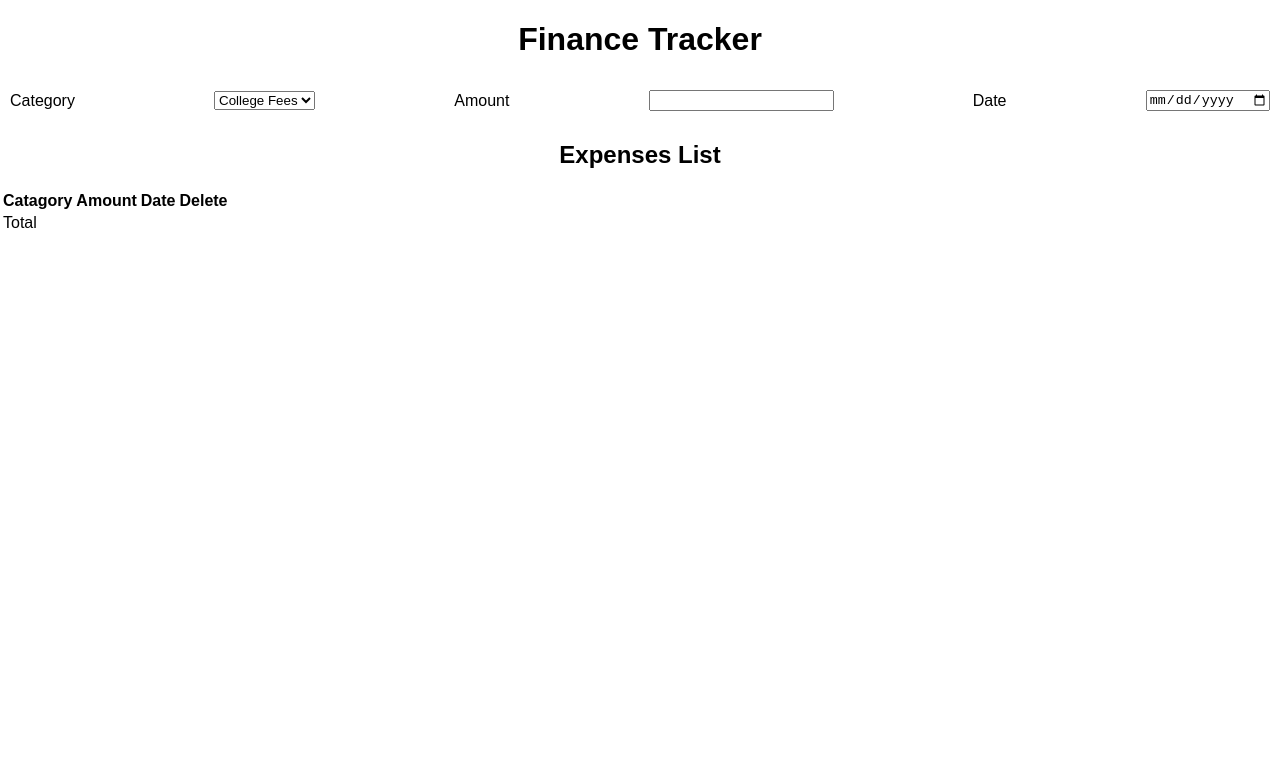
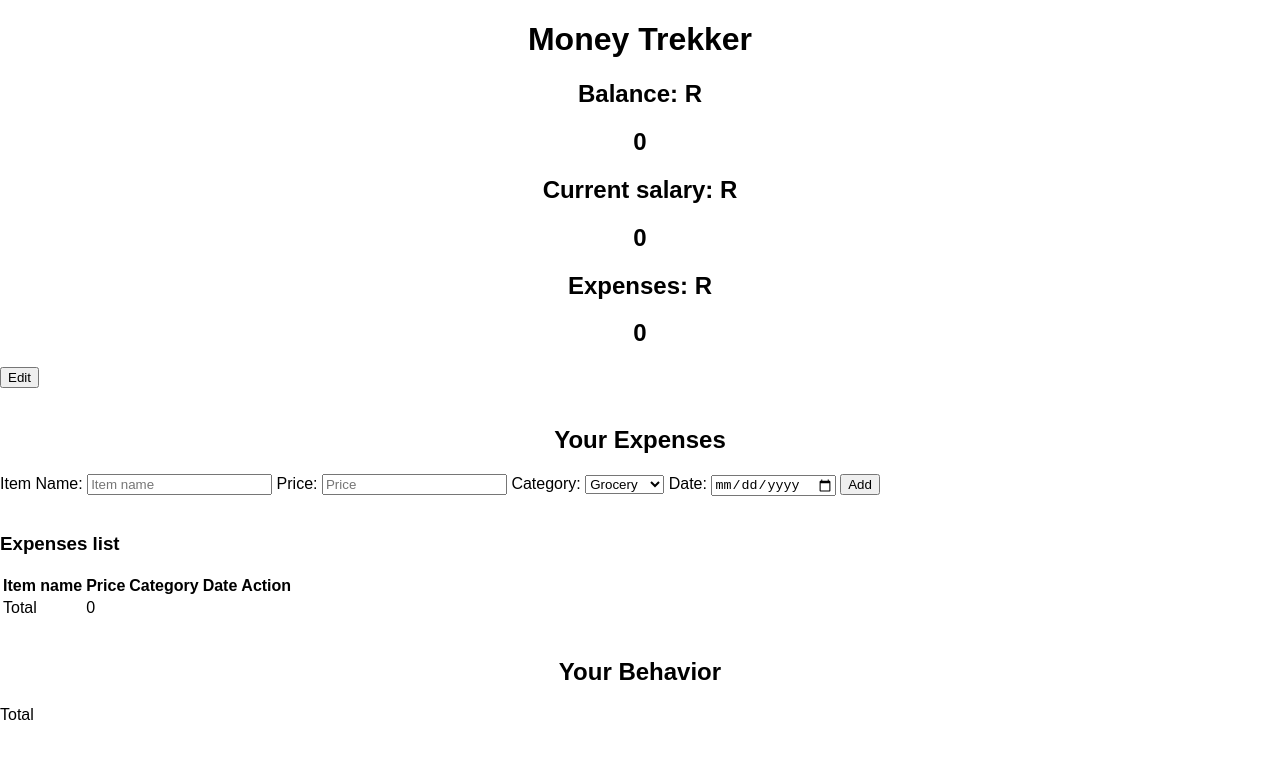
Before and after one commit to elGuapoTheMainCharacter/finance-tracker, a plain HTML site: page index.html in a window 1280 px wide. Drawn offline with Linux system fonts and the light colour scheme; files that its build step writes are made by us from their sources; files whose address does not match are found by name.

Commit message:
Update index.html

```diff
--- a/index.html
+++ b/index.html
@@ -1,39 +1,93 @@
 <!DOCTYPE html>
-
-<html>
+<html lang="en">
 <head>
   <meta http-equiv="CONTENT-TYPE" content="text/html; charset=UTF-8">
-  <link rel="stylesheet" href="styles/style.css"/>
-  <title>Finance Tracker!</title>
+  <link rel="stylesheet" href="style.css"/>
+  <title>Money Tracker</title>
 </head>
 <body>
-  <h1>
-    Finance Tracker
+  <h1 class="heading">
+    Money Trekker
   </h1>
-  <div class="inputSelection">
-    <label for="catagory select">Category</label>
-    <select id="catagory select">
-      <option value="College Fees">College Fees</option>
-      <option value="Rent">Rent</option>
-      <option value="Transport">Transport</option>
-      <option value="Food">Food</option>
-      <option value="Shopping">Shopping</option>
-      <option value="Cool Drinks">Cool Drinks</option>
+
+
+  <!-- Balance Section -->
+  <div class="balance" id="balance">
+    <div class="currentBalance">
+      <h2>Balance: R</h2>
+      <h2 id="editCurrentBalance" contenteditable="false">0</h2>
+    </div>
+    <div class="income">
+      <div class="currentSalary">
+        <h2>Current salary: R</h2>
+        <h2 id="editCurrentSalary" contenteditable="false">0</h2>
+      </div>
+      <div class="expenses">
+        <h2>Expenses: R</h2>
+        <h2 id="expensesValue" contenteditable="false">0</h2>
+      </div>
+    </div>
+    <button class="editSalaryBtn" id="editSalaryBtn">Edit</button>
+  </div>
+
+  <br>
+
+
+  <!-- Expense Input Section -->
+  <h2 class="yourExpenseHeading">Your Expenses</h2>
+
+  <div class="userInput">
+     <label for="itemName">Item Name:</label>
+    <input id="itemName" type="text" placeholder="Item name">
+    <label for="itemPrice">Price:</label>
+    <input id="itemPrice" type="number" placeholder="Price">
+    <label for="category">Category:</label>
+    <select class="category" id="category">
+      <option value="grocery">Grocery</option>
+      <option value="transport">Transport</option>
+      <option value="rent">Rent</option>
+      <option value="clothes">Clothes</option>
+      <option value="college">College</option>
     </select>
-    <label for="amount input">Amount</label>
-    <input type="number" id="amount input">
-    <label for="date input">Date</label>
-    <input id="date input" type="date">
+    <label for="buyDate">Date:</label>
+    <input id="buyDate" type="date">
+    <button id="addBtn">Add</button>
   </div>
-    <div class="expenses list">
-      <h2>Expenses List</h2>
-      <table>
-        <thead>
-          <tr>
-            <th>Catagory</th>
-            <th>Amount</th>
-           <th>Date</th>
-            <th>Delete</th>
+
+  <br>
+
+  <!-- Expenses Table Section -->
+  <h3 id="expensesList">Expenses list</h3>
+  <div class="table">
+    <table id="expenseTable">
+      <thead>
+        <tr>
+          <th>Item name</th>
+          <th>Price</th>
+          <th>Category</th>
+          <th>Date</th>
+          <th>Action</th>
+        </tr>
+      </thead>
+      <tbody>
+        <!-- Expense entries will go here -->
+      </tbody>
+      <tfoot>
+        <tr>
+          <td>Total</td>
+          <td id="totalAmount">0</td>
+        </tr>
+      </tfoot>
+    </table>
+  </div>
+  <br>
+  <div class="yourBehavior">
+    <h2 class="yourBehaviorHeading">Your Behavior</h2>
+  </div>
+
+  <script src="script.js"></script>
+</body>
+</html>
           </tr>
         </thead>
         <tbody id="expenses-table-body">
```
